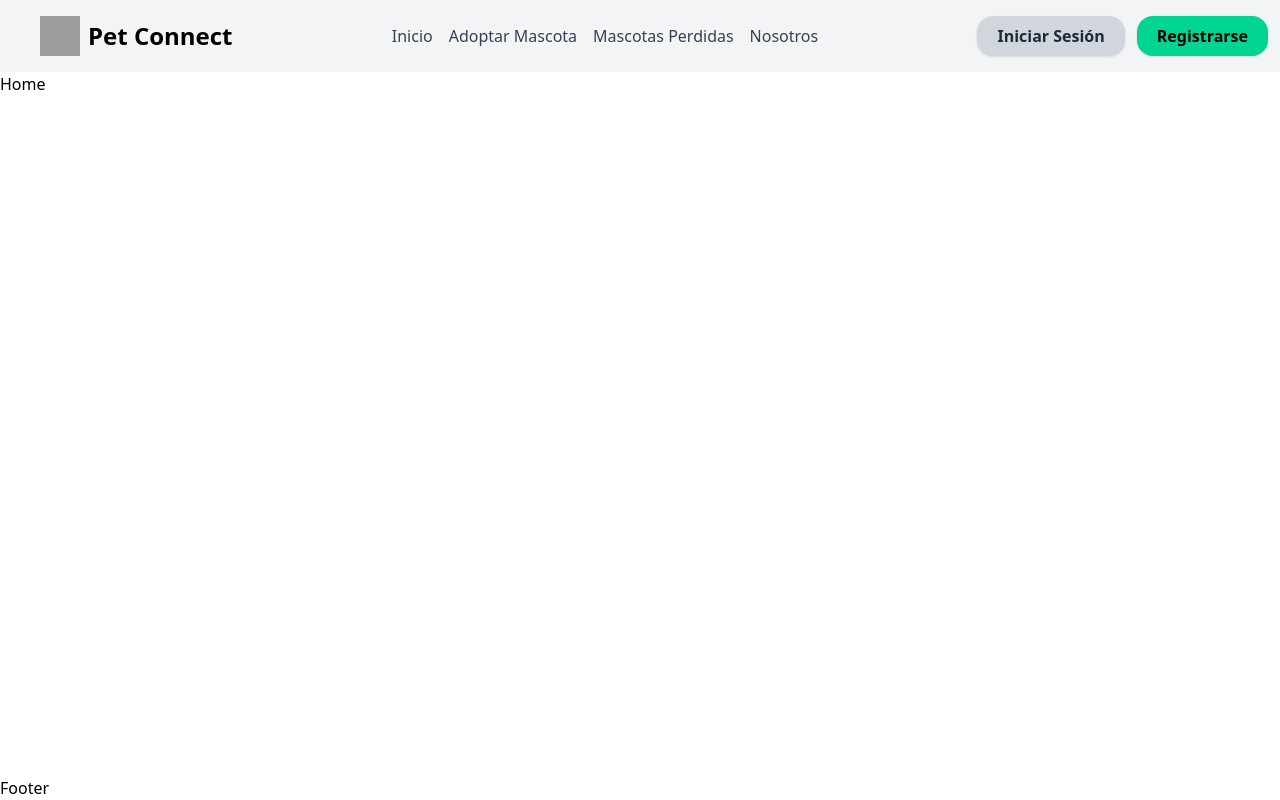
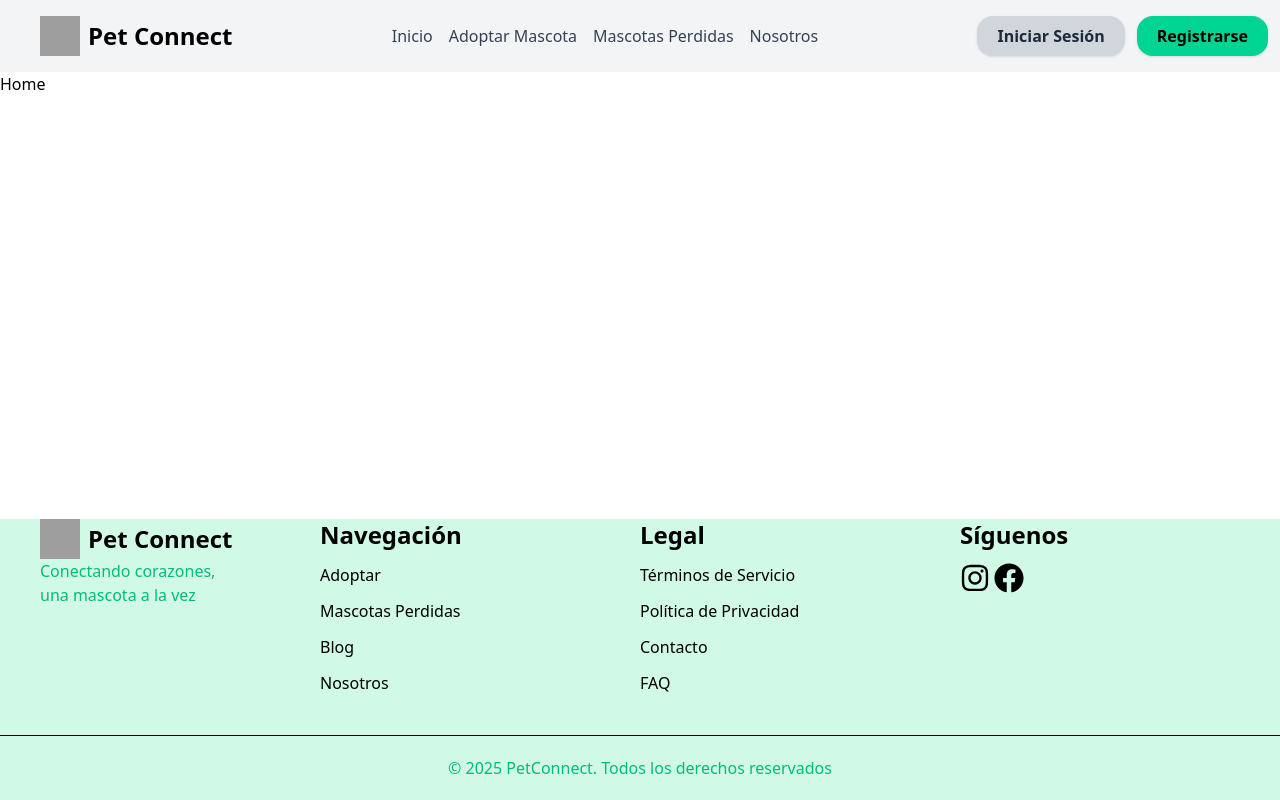
Before and after one commit to Juliancito1/PetConnect, a React (Vite) app: page / in a window 1280 px wide. Built offline with nearby package versions, Linux system fonts and the light colour scheme; grey boxes are pictures that could not be loaded.

Commit message:
Se realizo el footer

```diff
--- a/src/components/Footer/Footer.jsx
+++ b/src/components/Footer/Footer.jsx
@@ -1,7 +1,78 @@
-import React from 'react'
-
+import React from "react";
+import logo from "../../images/heart-pawprint-svg-file.webp";
+import { Link } from "react-router";
+import { FaInstagram } from "react-icons/fa";
+import { FaFacebook } from "react-icons/fa";
 export const Footer = () => {
   return (
-    <div>Footer</div>
-  )
-}
+    <section className="bg-emerald-100">
+      <section className="grid grid-cols-1 sm:place-items-center md:flex md:place-items-start md:justify-around lg:grid lg:grid-cols-4 lg:place-items-start">
+        <div className="text-center mb-10 md:text-left lg:ms-10">
+          <Link
+            to="/"
+            className="flex items-center justify-center space-x-2 md:justify-start"
+          >
+            <img src={logo} alt="logo" className="w-10 h-10" />
+            <h1 className="text-2xl font-bold">Pet Connect</h1>
+          </Link>
+          <h5 className="text-emerald-500">
+            Conectando corazones,<br></br> una mascota a la vez
+          </h5>
+        </div>
+        <div className="text-center mb-10 md:text-left">
+          <h2 className="text-2xl bold font-bold">Navegación</h2>
+          <ul className="list-none">
+            <li className="mt-3">
+              <Link>Adoptar</Link>
+            </li>
+            <li className="my-3">
+              <Link>Mascotas Perdidas</Link>
+            </li>
+            <li className="mb-3">
+              <Link>Blog</Link>
+            </li>
+            <li>
+              <Link>Nosotros</Link>
+            </li>
+          </ul>
+        </div>
+        <div className="text-center mb-10 md:text-left">
+          <h2 className="text-2xl bold font-bold">Legal</h2>
+          <ul className="list-none">
+            <li className="mt-3">
+              <Link>Términos de Servicio</Link>
+            </li>
+            <li className="my-3">
+              <Link>Política de Privacidad</Link>
+            </li>
+            <li className="mb-3">
+              <Link>Contacto</Link>
+            </li>
+            <li>
+              <Link>FAQ</Link>
+            </li>
+          </ul>
+        </div>
+        <div className="text-center mb-10 md:text-left">
+          <h2 className="text-2xl bold font-bold">Síguenos</h2>
+          <ul className="list-none flex justify-center md:justify-start">
+            <li className="mt-3">
+              <Link>
+                <FaInstagram className="text-3xl" />
+              </Link>
+            </li>
+            <li className="mt-3">
+              <Link>
+                <FaFacebook className="text-3xl ms-1" />
+              </Link>
+            </li>
+          </ul>
+        </div>
+      </section>
+      <hr />
+      <div className="text-center text-emerald-500 my-5">
+        &copy; 2025 PetConnect. Todos los derechos reservados
+      </div>
+    </section>
+  );
+};
```
